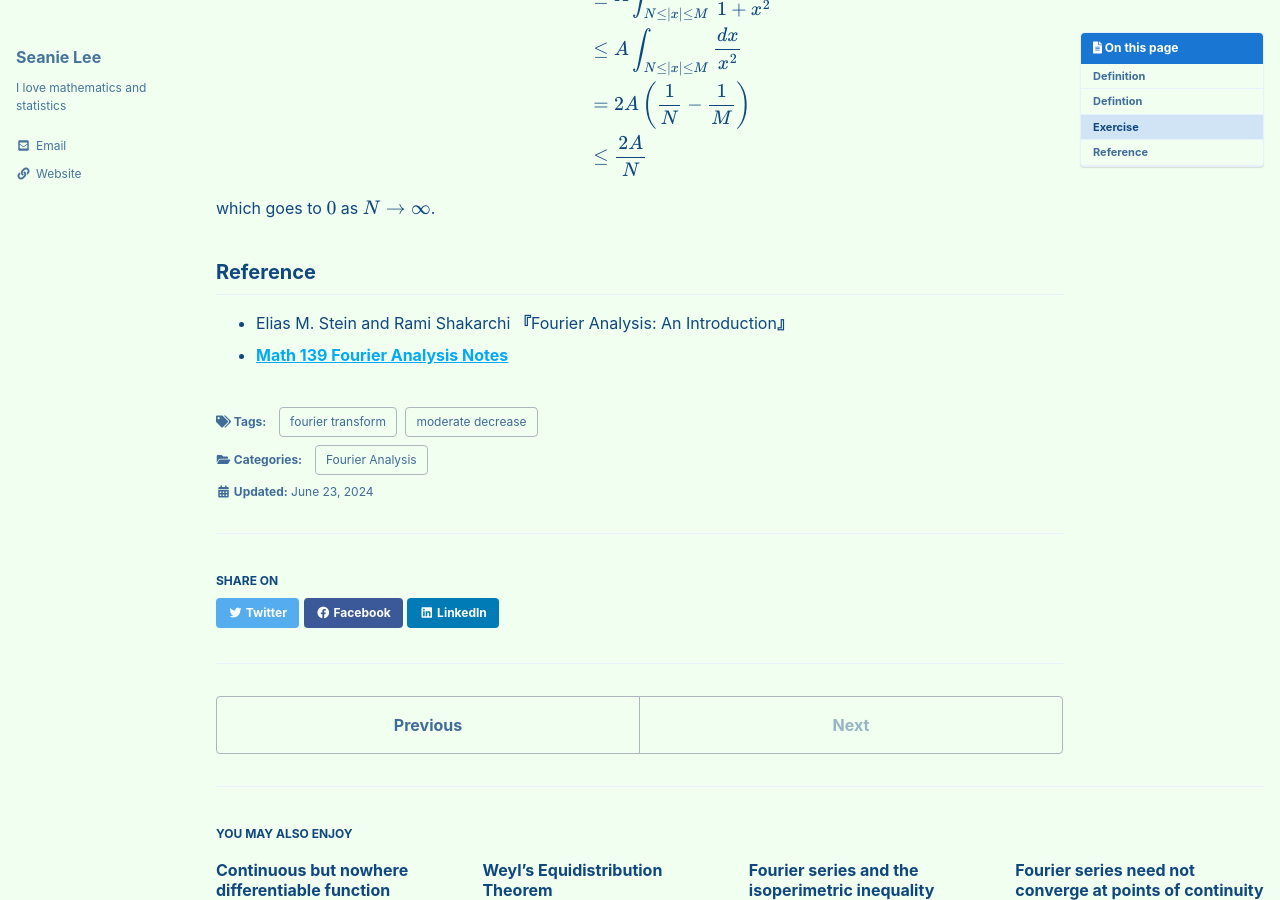
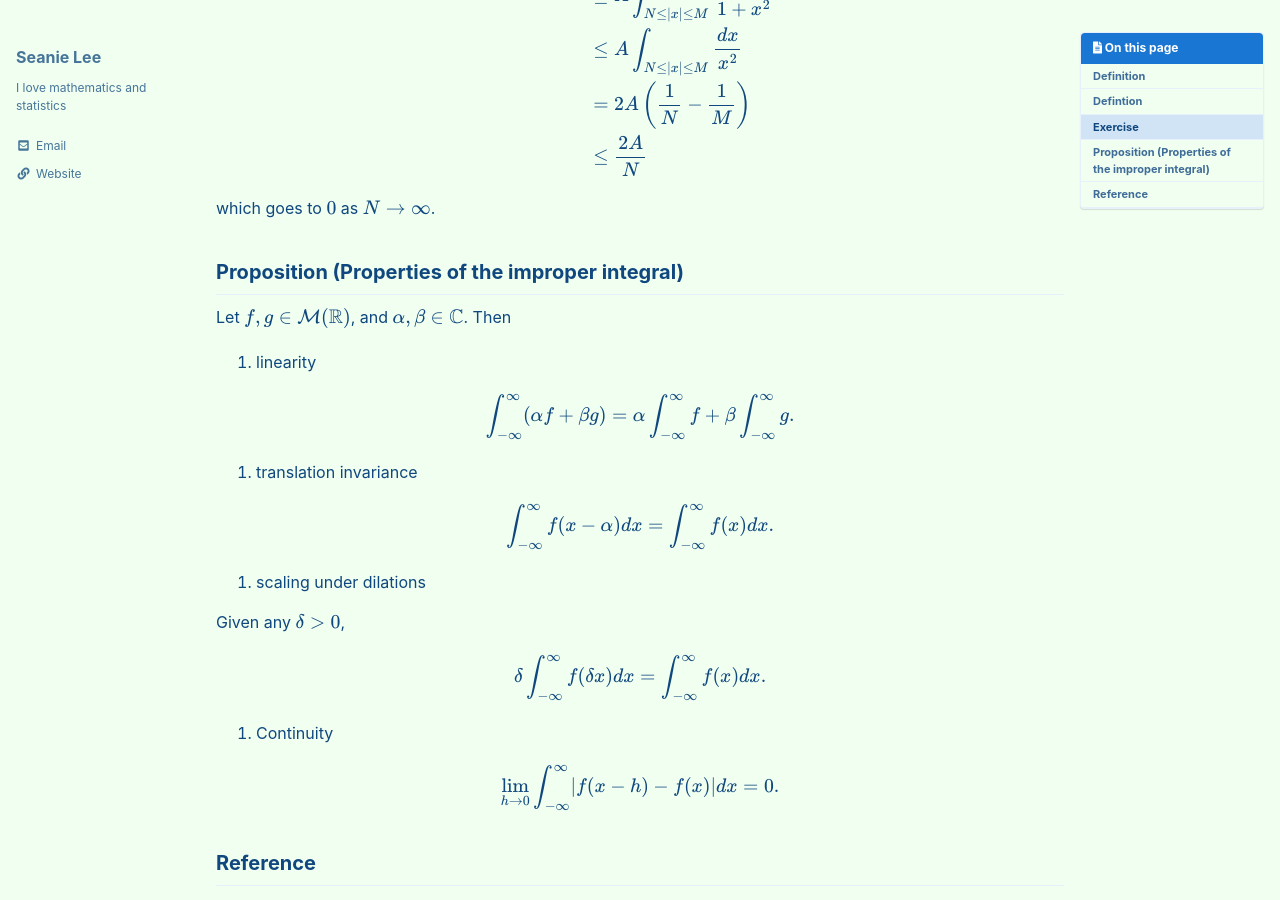
Before and after one commit to seanie12/blog, a Jekyll site: the page built from _posts/2024-06-23-fourier-transform-1.md, in a window 1280 px wide and 900 px high, scrolled down 991 px. Built offline with Jekyll 4.4.1, drawn with Linux system fonts in a browser that asks for light colours; cached includes are drawn as plain includes; formulas are drawn with MathJax 3; some of the changed text lies outside the part shown.

Commit message:
Update 2024-06-23-fourier-transform-1.md

```diff
--- a/_posts/2024-06-23-fourier-transform-1.md
+++ b/_posts/2024-06-23-fourier-transform-1.md
@@ -66,6 +66,42 @@ $$
 which goes to $0$ as $N\to\infty$.
 $$\tag*{$\square$}$$
 
+## Proposition (Properties of the improper integral)
+Let $f,g\in\mathcal{M}(\mathbb{R})$, and $\alpha,\beta\in\mathbb{C}$. Then
+
+1. linearity
+
+$$\begin{align*}
+\int_{-\infty}^\infty (\alpha f+\beta g)= \alpha \int_{-\infty}^\infty f +\beta\int_{-\infty}^\infty g.
+\end{align*}
+$$
+
+2. translation invariance
+
+$$\begin{align*}
+\int_{-\infty}^\infty f(x-\alpha)dx = \int_{-\infty}^\infty f(x)dx.
+\end{align*}
+$$
+
+
+3. scaling under dilations
+
+Given any $\delta>0$,
+
+$$
+\begin{align*}
+\delta\int_{-\infty}^\infty f(\delta x) dx = \int_{-\infty}^\infty f(x)dx.
+\end{align*}
+$$
+
+
+4. Continuity
+
+$$
+\begin{align*}
+\lim_{h\to 0}\int_{-\infty}^\infty \lvert f(x-h)-f(x)\rvert dx=0.
+\end{align*}
+$$
 
 ## Reference
 - Elias M. Stein and  Rami Shakarchi **『**Fourier Analysis: An Introduction**』**
```
